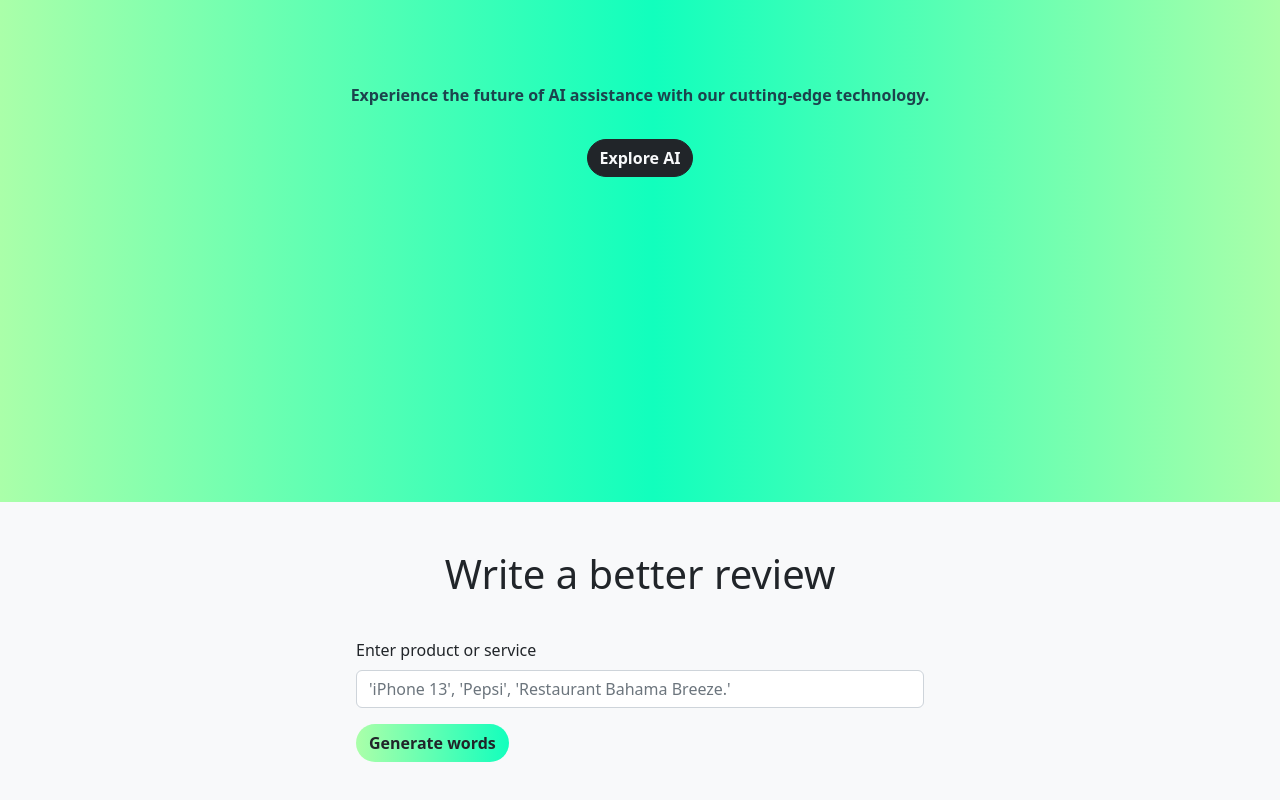
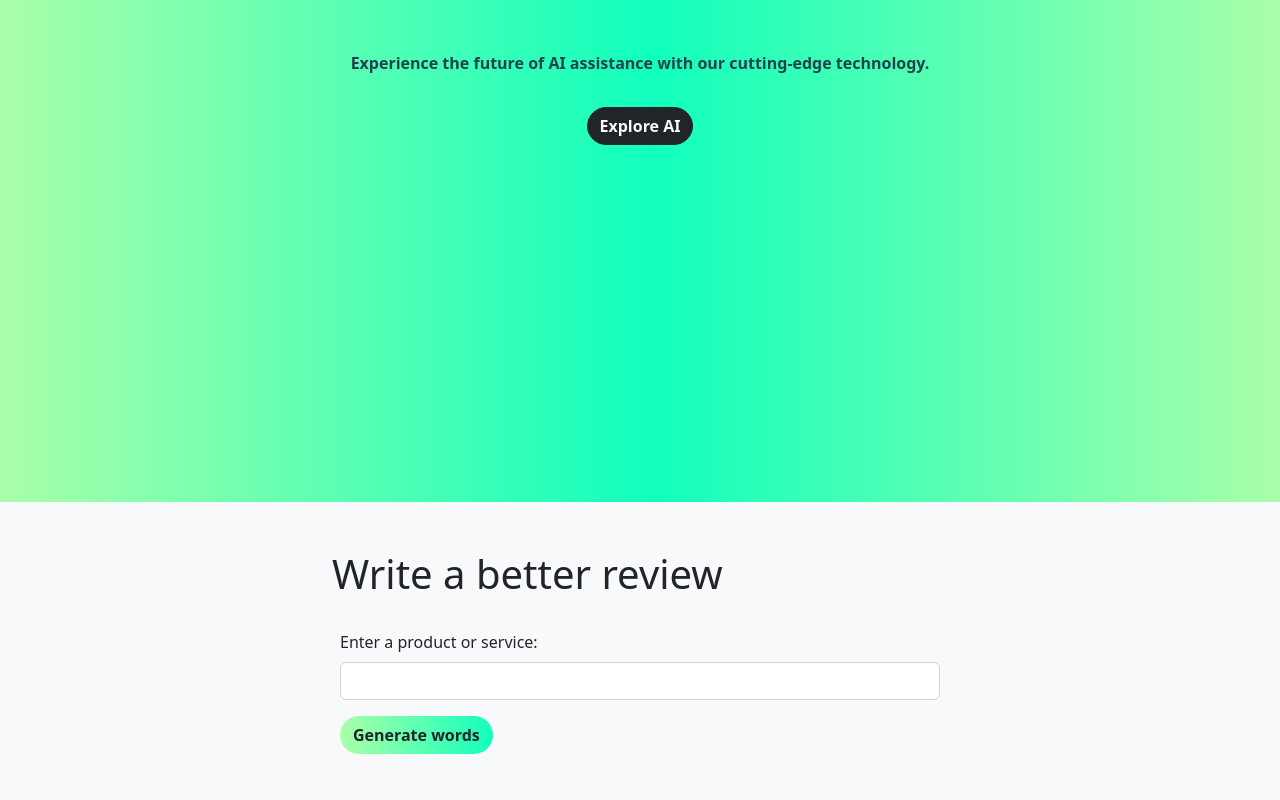
Before and after one commit to yohanJS/aira-app, a Vue app: page / in a window 1280 px wide. Shown: the part 354-1154 px from the top of the page. Built offline with nearby package versions, Linux system fonts and the light colour scheme.

Commit message:
minor styling updates

```diff
--- a/src/components/GenerateReviewSection.vue
+++ b/src/components/GenerateReviewSection.vue
@@ -1,12 +1,12 @@
 <template>
-  <div class="container-fluid bg-light pt-5 pb-5">
+  <div class="container-fluid bg-light pt-5 pb-5" id="generateReviewSection">
     <div class="row d-flex justify-content-center mb-4">
       <div class="col-xs-12 col-md-6">
-        <h5 class="display-6 m-0">Write a better review</h5>
-        <form class="p-4 text-start" @submit.prevent="generateWords">
+        <h5 class="display-6 text-start">Write a better review</h5>
+        <form class="p-2 text-start" @submit.prevent="generateWords">
           <div class="mb-3 pt-3">
-            <label class="form-label">Enter product or service</label>
-            <input class="form-control" type="text" placeholder="'iPhone 13', 'Pepsi', 'Restaurant Bahama Breeze.'"
+            <label class="form-label">Enter a product or service:</label>
+            <input class="form-control" type="text"
               v-model="productOrService">
             <button class="btn rounded-pill btn-grad text-dark fw-bold m-0 mt-3"
               v-if="!positiveWords.length || !negativeWords.length">
--- a/src/components/Hero.vue
+++ b/src/components/Hero.vue
@@ -2,70 +2,85 @@
   <div class="container-fluid">
     <div class="row g-0">
       <div class="col-md-12 position-relative">
-        <div class="row d-flex flex-column bg-color pt-5 align-items-center text-center text-white" style="top: 0; left: 0; height: 100vh; z-index: 1;">
-          <div id="section" class="col-12 mt-5">
-
-          </div>
-          <div class="col-12 p-3">
+        <div class="row pt-5 d-flex flex-column bg-color align-items-center text-center text-white"
+          style="top: 0; left: 0; height: 100vh; z-index: 1;">
+          <div class="col-12 pt-5">
             <h1 class="display-2 btn-text-color fw-size-400">Meet Aira, Your Intelligent Companion</h1>
           </div>
           <div class="row">
             <div class="col-12 mt-5">
               <p id="welcomeMsg" class="mt-4 pb-3 btn-text-color fw-size-600">
-              Experience the future of AI assistance with our cutting-edge technology.
+                Experience the future of AI assistance with our cutting-edge technology.
               </p>
-              <button class="btn rounded-pill btn-dark text-light fw-bold m-0"  onclick="window.location.href='#'">Explore AI</button>
+              <button class="btn rounded-pill btn-dark text-light fw-bold m-0"
+              onclick="window.location.href='#generateReviewSection'">Explore AI</button>
             </div>
           </div>
-         </div>
+        </div>
       </div>
     </div>
   </div>
 </template>
 
+<script>
+//import GenerateReviewSection from './GenerateReviewSection.vue';
+export default {
+  // components: {
+  //   GenerateReviewSection
+  // },
+  data() {
+    return {
+      isMobile: false,
+      displayApp: false
+    };
+  },
+  mounted() {
+    this.isMobile = window.innerWidth < 600;
+    window.addEventListener('resize', this.handleResize);
+  },
+  beforeDestroy() {
+    window.removeEventListener('resize', this.handleResize);
+  },
+  methods: {
+    hideShowHeroSection() {
+      this.displayApp = !this.displayApp;
+    },
+    handleResize() {
+      this.isMobile = window.innerWidth < 600;
+    }
+  }
+};
+</script>
+
 <style scoped>
 .bg-color {
-  background-image: linear-gradient(to right, #AAFFA9 0%, #11FFBD  51%, #AAFFA9  100%);
+  background-image: linear-gradient(to right, #AAFFA9 0%, #11FFBD 51%, #AAFFA9 100%);
 }
+
 .btn-color {
   background-color: #CFDD51;
 }
+
 .btn-text-color {
   color: #1C434D;
 }
+
 .glass-button {
-  background-color: rgba(255, 255, 255, 0.1); /* Adjust the opacity (0.3) as needed */
-  backdrop-filter: blur(10px); /* Adjust the blur value as needed */
+  background-color: rgba(255, 255, 255, 0.1);
+  /* Adjust the opacity (0.3) as needed */
+  backdrop-filter: blur(10px);
+  /* Adjust the blur value as needed */
 }
+
 .fw-size-400 {
   font-weight: 400;
 }
+
 .fw-size-600 {
   font-weight: 600;
 }
+
 .mr-r {
   margin-right: 20px;
 }
 </style>
-
-<script setup>
-import { ref, onMounted } from 'vue';
-
-const isMobile = ref(false);
-const isDesktop = ref(false);
-
-onMounted(() => {
-isMobile.value = window.innerWidth < 600;
-});
-
-window.addEventListener('resize', () => {
-isMobile.value = window.innerWidth < 600;
-let welcomeMsg = document.getElementById("welcomeMsg");
-
-if (isMobile.value) {
-  welcomeMsg.classList.remove("mt-4");
-} else {
-  welcomeMsg.classList.add("mt-4");
-}
-});
-</script>
```
